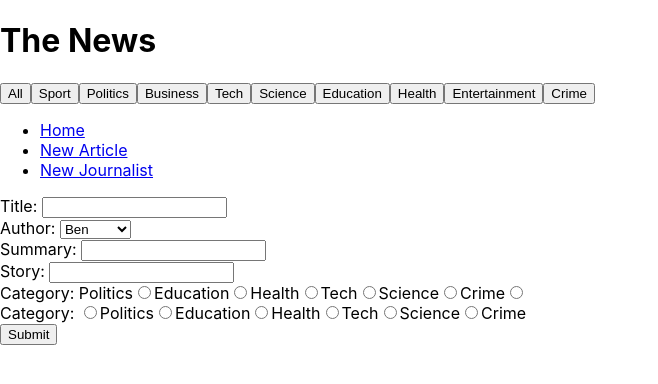
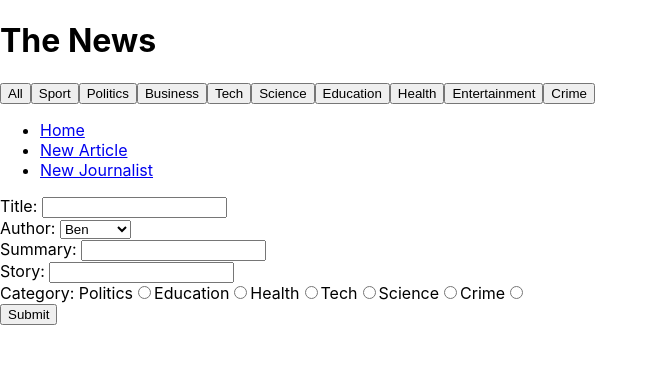
Before and after one commit to evebram/React_News_App, a React (Create React App) app: page /article in a window 1280 px wide. Shown: the top 384 px of the page, without its empty margins (0-658 px from the left). Built offline with nearby package versions, Linux system fonts and the light colour scheme; no server answers.

Commit message:
Cleaned up radio button code

```diff
--- a/src/components/NewArticleForm.js
+++ b/src/components/NewArticleForm.js
@@ -118,75 +118,6 @@ class NewArticleForm extends Component {
       </div>
 
       <div>
-        <label htmlFor="category">Category: </label>
-        <label>
-        <input
-          id="category"
-          type="radio"
-          value="Politics"
-          checked={false}
-          onChange={this.handleCategoryChange}
-          />
-            Politics
-        </label>
-
-        <label>
-        <input
-          id="category"
-          type="radio"
-          value="Education"
-          checked={this.state.selectedCategory === 'Politics'}
-          onChange={this.handleCategoryChange}
-          />
-            Education
-        </label>
-
-        <label>
-        <input
-          id="category"
-          type="radio"
-          value="Health"
-          checked={this.state.selectedCategory === 'Health'}
-          onChange={this.handleCategoryChange}
-          />
-            Health
-        </label>
-
-        <label>
-        <input
-          id="category"
-          type="radio"
-          value="Tech"
-          checked={this.state.selectedCategory === 'Tech'}
-          onChange={this.handleCategoryChange}
-          />
-            Tech
-        </label>
-
-        <label>
-        <input
-          id="category"
-          type="radio"
-          value="Science"
-          checked={this.state.selectedCategory === 'Science'}
-          onChange={this.handleCategoryChange}
-          />
-            Science
-        </label>
-
-        <label>
-        <input
-          id="category"
-          type="radio"
-          value="Crime"
-          checked={this.state.selectedCategory === 'Crime'}
-          onChange={this.handleCategoryChange}
-          />
-            Crime
-        </label>
-      </div>
-
-      <div>
         <input type="submit" />
       </div>
 
```
